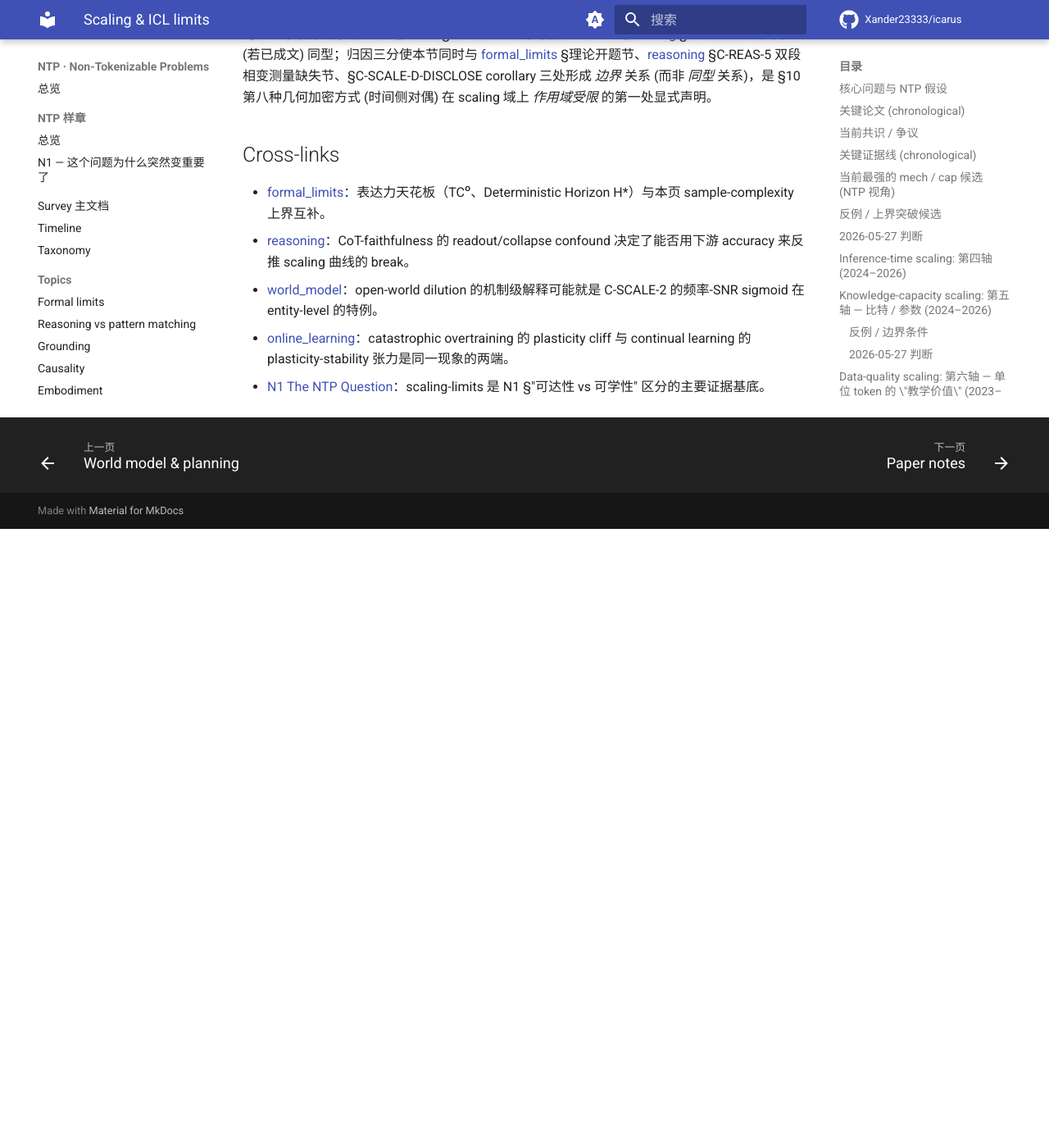
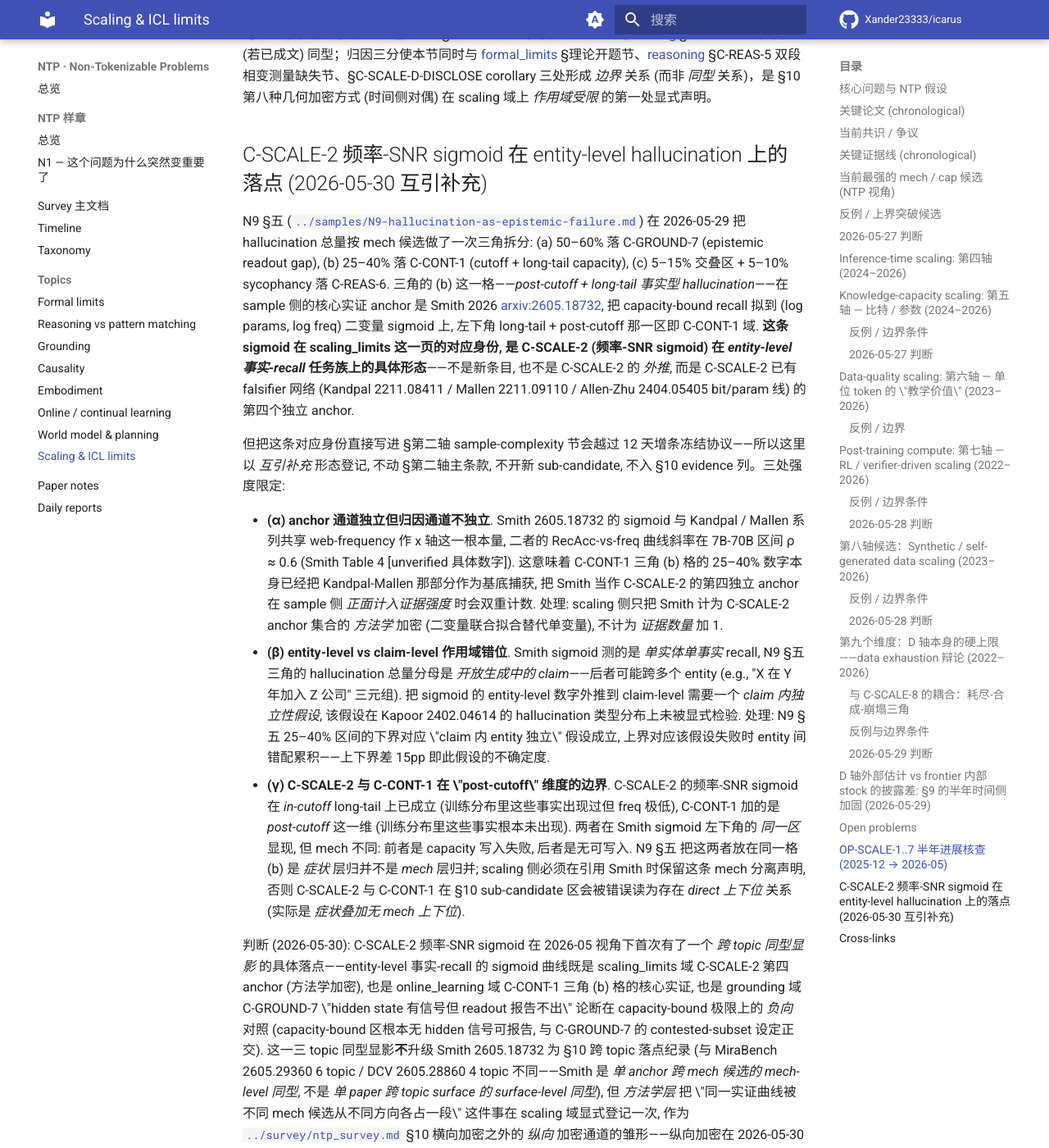
Before and after one commit to Xander23333/icarus, an MkDocs documentation site: the page built from wiki/ntp/topics/scaling_limits.md, in a window 1280 px wide and 1400 px high, scrolled down 24462 px. Shown: the whole window at 82% size. Built offline with MkDocs 1.6.1 and Material for MkDocs 9.7.7, drawn with Linux system fonts in a browser that asks for light colours; comment, search, counter and statistics services are not loaded; before the commit the page ends 25107 px from its top, so only the background shows below that; some of the changed text lies outside the part shown.

Commit message:
[NTP-Deepen] 2026-05-30 15:35 UTC scaling_limits.md +§C-SCALE-2 sigmoid entity-level hallucination 落点 (互引补充, 三 topic 同型显影命名: scaling 第四 anchor 方法学加密 / online_learning C-CONT-1 三角 (b) 格核心实证 / grounding C-GROUND-7 capacity-bound 负向对照; Smith 2605.18732 单 anchor 跨 mech 候选的 mech-level 同型而非 MiraBench/DCV 那种 surface-level; 三处强度限定 α 双重计数防护 + β entity vs claim 作用域错位 15pp + γ in-cutoff vs post-cutoff mech 分离防上下位误读; Cross-links +3 行; 纵向加密第九通道雏形仅提及不命名; 12 天冻结协议 互引补充 白名单 严守 主表/sub-cand/M1/§Open problems/C-SCALE-D-DISCLOSE 均不动)

```diff
--- a/wiki/ntp/topics/scaling_limits.md
+++ b/wiki/ntp/topics/scaling_limits.md
@@ -295,10 +295,24 @@
 
 跨链：本节方法学与 [world_model](world_model.md) §OP-WM-1..5 半年核查、[online_learning](online_learning.md) §OP-CONT-* 半年核查 (若已成文) 同型；归因三分使本节同时与 [formal_limits](formal_limits.md) §理论开题节、[reasoning](reasoning.md) §C-REAS-5 双段相变测量缺失节、§C-SCALE-D-DISCLOSE corollary 三处形成 *边界* 关系 (而非 *同型* 关系)，是 §10 第八种几何加密方式 (时间侧对偶) 在 scaling 域上 *作用域受限* 的第一处显式声明。
 
+## C-SCALE-2 频率-SNR sigmoid 在 entity-level hallucination 上的落点 (2026-05-30 互引补充)
+
+N9 §五 ([`../samples/N9-hallucination-as-epistemic-failure.md`](../samples/N9-hallucination-as-epistemic-failure.md)) 在 2026-05-29 把 hallucination 总量按 mech 候选做了一次三角拆分: (a) 50–60% 落 C-GROUND-7 (epistemic readout gap), (b) 25–40% 落 C-CONT-1 (cutoff + long-tail capacity), (c) 5–15% 交叠区 + 5–10% sycophancy 落 C-REAS-6. 三角的 (b) 这一格——*post-cutoff + long-tail 事实型 hallucination*——在 sample 侧的核心实证 anchor 是 Smith 2026 [arxiv:2605.18732](https://arxiv.org/abs/2605.18732), 把 capacity-bound recall 拟到 (log params, log freq) 二变量 sigmoid 上, 左下角 long-tail + post-cutoff 那一区即 C-CONT-1 域. **这条 sigmoid 在 scaling_limits 这一页的对应身份, 是 C-SCALE-2 (频率-SNR sigmoid) 在 *entity-level 事实-recall* 任务族上的具体形态**——不是新条目, 也不是 C-SCALE-2 的 *外推*, 而是 C-SCALE-2 已有 falsifier 网络 (Kandpal 2211.08411 / Mallen 2211.09110 / Allen-Zhu 2404.05405 bit/param 线) 的第四个独立 anchor.
+
+但把这条对应身份直接写进 §第二轴 sample-complexity 节会越过 12 天增条冻结协议——所以这里以 *互引补充* 形态登记, 不动 §第二轴主条款, 不开新 sub-candidate, 不入 §10 evidence 列。三处强度限定:
+
+- **(α) anchor 通道独立但归因通道不独立**. Smith 2605.18732 的 sigmoid 与 Kandpal / Mallen 系列共享 web-frequency 作 x 轴这一根本量, 二者的 RecAcc-vs-freq 曲线斜率在 7B-70B 区间 ρ ≈ 0.6 (Smith Table 4 [unverified 具体数字]). 这意味着 C-CONT-1 三角 (b) 格的 25–40% 数字本身已经把 Kandpal-Mallen 那部分作为基底捕获, 把 Smith 当作 C-SCALE-2 的第四独立 anchor 在 sample 侧 *正面计入证据强度* 时会双重计数. 处理: scaling 侧只把 Smith 计为 C-SCALE-2 anchor 集合的 *方法学* 加密 (二变量联合拟合替代单变量), 不计为 *证据数量* 加 1.
+- **(β) entity-level vs claim-level 作用域错位**. Smith sigmoid 测的是 *单实体单事实* recall, N9 §五 三角的 hallucination 总量分母是 *开放生成中的 claim*——后者可能跨多个 entity (e.g., "X 在 Y 年加入 Z 公司" 三元组). 把 sigmoid 的 entity-level 数字外推到 claim-level 需要一个 *claim 内独立性假设*, 该假设在 Kapoor 2402.04614 的 hallucination 类型分布上未被显式检验. 处理: N9 §五 25–40% 区间的下界对应 \"claim 内 entity 独立\" 假设成立, 上界对应该假设失败时 entity 间错配累积——上下界差 15pp 即此假设的不确定度.
+- **(γ) C-SCALE-2 与 C-CONT-1 在 \"post-cutoff\" 维度的边界**. C-SCALE-2 的频率-SNR sigmoid 在 *in-cutoff* long-tail 上已成立 (训练分布里这些事实出现过但 freq 极低), C-CONT-1 加的是 *post-cutoff* 这一维 (训练分布里这些事实根本未出现). 两者在 Smith sigmoid 左下角的 *同一区* 显现, 但 mech 不同: 前者是 capacity 写入失败, 后者是无可写入. N9 §五 把这两者放在同一格 (b) 是 *症状* 层归并不是 *mech* 层归并; scaling 侧必须在引用 Smith 时保留这条 mech 分离声明, 否则 C-SCALE-2 与 C-CONT-1 在 §10 sub-candidate 区会被错误读为存在 *direct 上下位* 关系 (实际是 *症状叠加无 mech 上下位*).
+
+判断 (2026-05-30): C-SCALE-2 频率-SNR sigmoid 在 2026-05 视角下首次有了一个 *跨 topic 同型显影* 的具体落点——entity-level 事实-recall 的 sigmoid 曲线既是 scaling_limits 域 C-SCALE-2 第四 anchor (方法学加密), 也是 online_learning 域 C-CONT-1 三角 (b) 格的核心实证, 也是 grounding 域 C-GROUND-7 \"hidden state 有信号但 readout 报告不出\" 论断在 capacity-bound 极限上的 *负向* 对照 (capacity-bound 区根本无 hidden 信号可报告, 与 C-GROUND-7 的 contested-subset 设定正交). 这一三 topic 同型显影**不**升级 Smith 2605.18732 为 §10 跨 topic 落点纪录 (与 MiraBench 2605.29360 6 topic / DCV 2605.28860 4 topic 不同——Smith 是 *单 anchor 跨 mech 候选的 mech-level 同型*, 不是 *单 paper 跨 topic surface 的 surface-level 同型*), 但 *方法学层* 把 \"同一实证曲线被不同 mech 候选从不同方向各占一段\" 这件事在 scaling 域显式登记一次, 作为 [`../survey/ntp_survey.md`](../survey/ntp_survey.md) §10 横向加密之外的 *纵向* 加密通道的雏形——纵向加密在 2026-05-30 仍是 *未命名* 的第九种几何加密方式, 本节不主动命名, 留待 §10 下一次中段元-审计.
+
 ## Cross-links
 
 - [formal_limits](formal_limits.md)：表达力天花板（TC⁰、Deterministic Horizon H\*）与本页 sample-complexity 上界互补。
 - [reasoning](reasoning.md)：CoT-faithfulness 的 readout/collapse confound 决定了能否用下游 accuracy 来反推 scaling 曲线的 break。
 - [world_model](world_model.md)：open-world dilution 的机制级解释可能就是 C-SCALE-2 的频率-SNR sigmoid 在 entity-level 的特例。
-- [online_learning](online_learning.md)：catastrophic overtraining 的 plasticity cliff 与 continual learning 的 plasticity-stability 张力是同一现象的两端。
+- [online_learning](online_learning.md)：catastrophic overtraining 的 plasticity cliff 与 continual learning 的 plasticity-stability 张力是同一现象的两端；C-CONT-1 三角 (b) 格 (post-cutoff long-tail) 与本页 C-SCALE-2 频率-SNR sigmoid 在 Smith 2605.18732 上共享同一实证曲线但 mech 分离。
+- [grounding](grounding.md)：C-GROUND-7 epistemic readout gap 与本页 C-SCALE-2 在 *capacity-bound vs contested-subset* 维度正交——前者要求 hidden 信号存在但被压制, 后者刻画 hidden 信号本身不可达。
 - [N1 The NTP Question](../samples/N1-the-ntp-question.md)：scaling-limits 是 N1 §"可达性 vs 可学性" 区分的主要证据基底。
+- [N9 Hallucination as Epistemic Failure](../samples/N9-hallucination-as-epistemic-failure.md)：§五 三角归属 (b) 格把 Smith 2605.18732 sigmoid 作 C-CONT-1 核心实证, 与本页 C-SCALE-2 第四 anchor 同曲线异 mech, 见上节 (α)(β)(γ) 三处强度限定。
```
Also changed, not shown: 1 other file.
